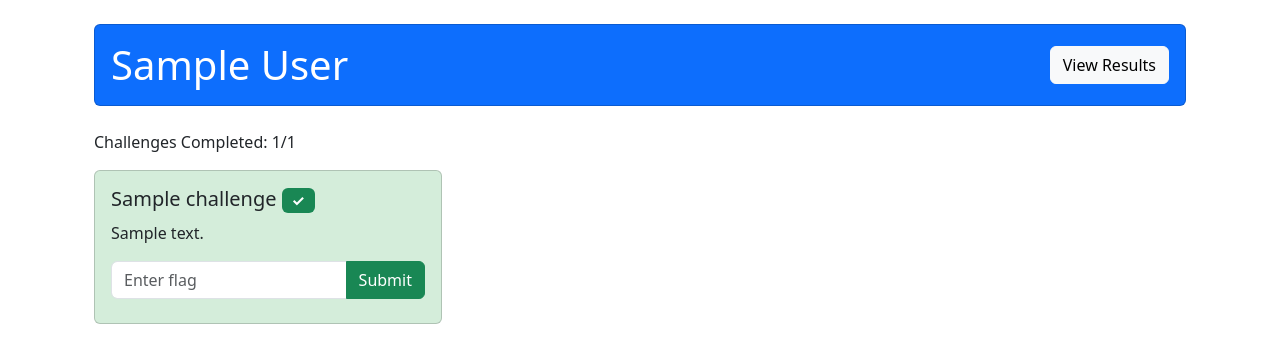
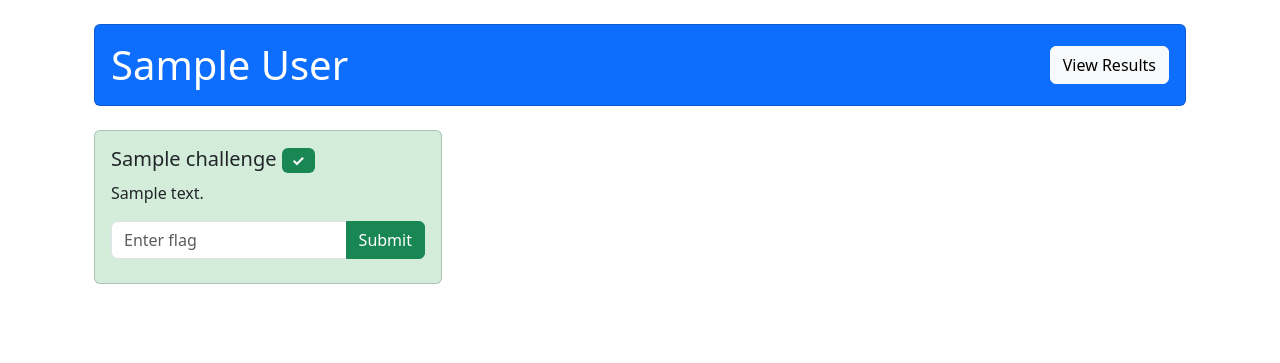
Before and after one commit to OlivierProTips/OptGames, a Flask app: page /user/1 in a window 1280 px wide. Shown: the top 363 px of the page. Run offline with Flask 3, Linux system fonts and the light colour scheme; the visitor is signed in with stand-in values (Sample User, id 1); tables that the repository leaves empty hold one stand-in row (values such as "Sample post").

Commit message:
Remove challenge count

```diff
--- a/app/templates/challenges.html
+++ b/app/templates/challenges.html
@@ -9,7 +9,6 @@
         </div>
     </div>
 
-    <p>Challenges Completed: {{ completed_challenges|length }}/{{ challenges|length }}</p>
     <div class="row">
         {% for challenge in challenges %}
         <div class="col-md-4">
```
